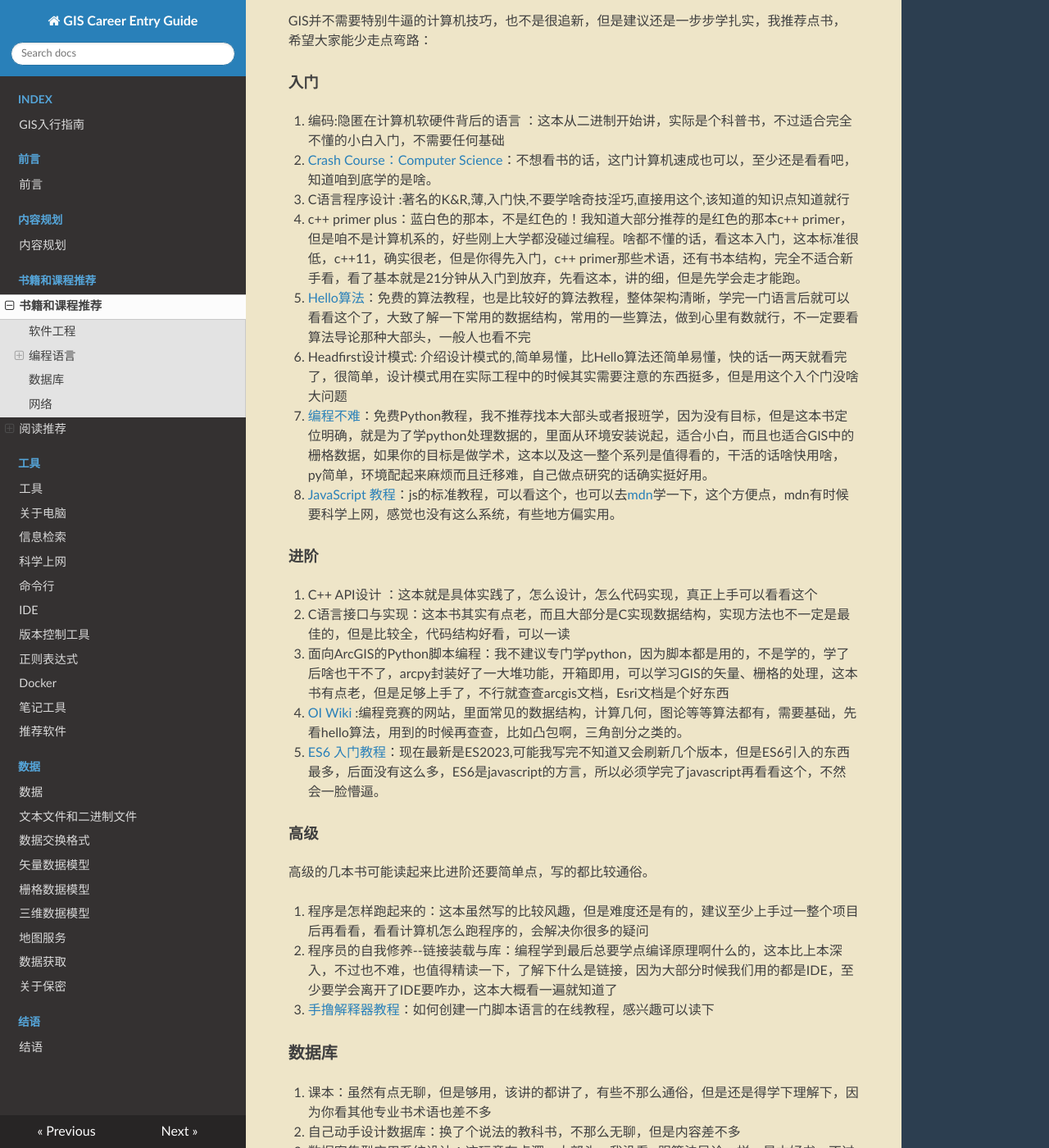
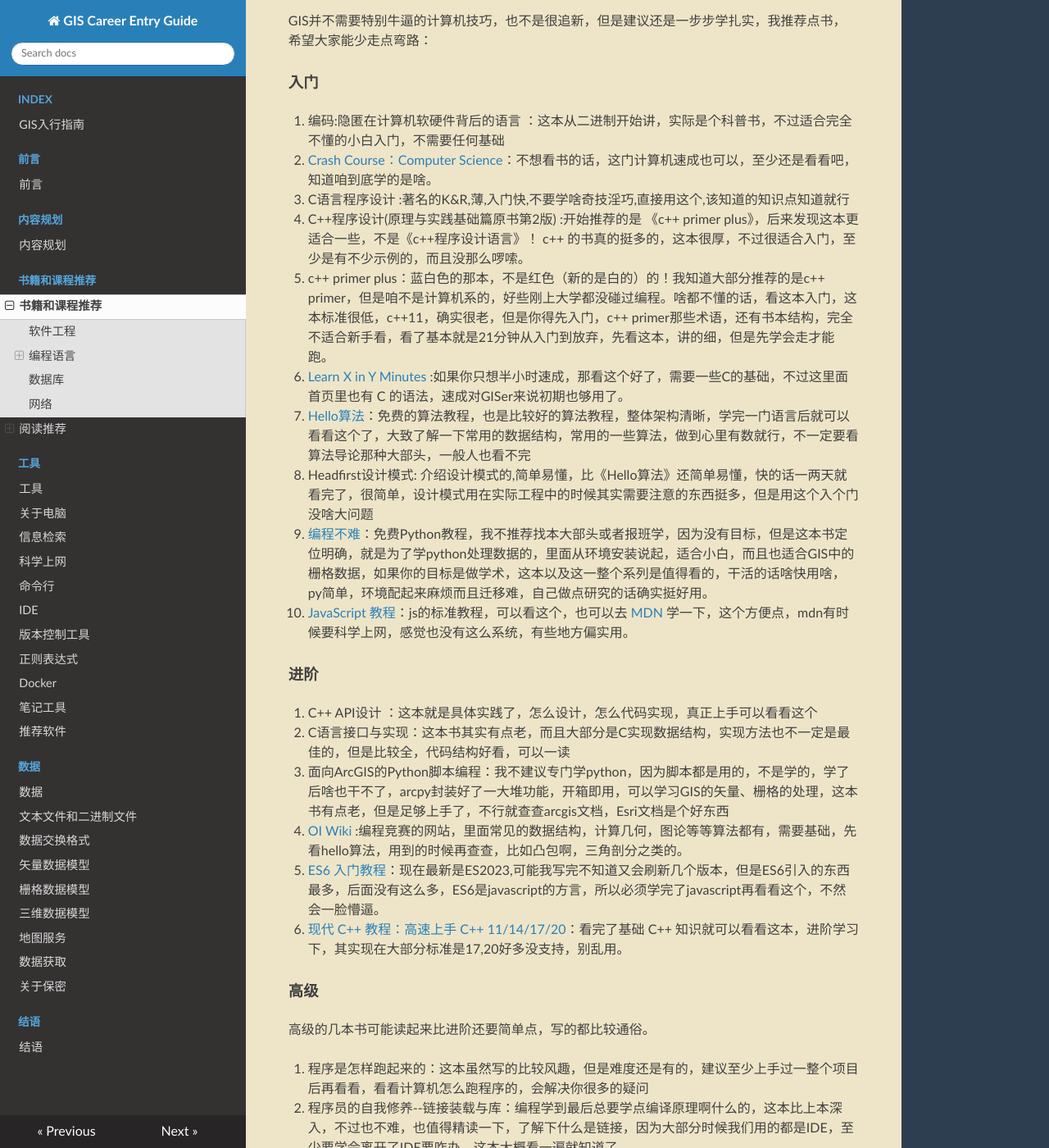
Before and after one commit to wuqi/GIS-Career-Entry-Guide, an MkDocs documentation site: the page built from docs/GIS入行指南/书籍和课程推荐.md, in a window 1280 px wide and 1400 px high, scrolled down 1287 px. Shown: the whole window at 82% size. Built offline with MkDocs 1.6.1, drawn with Linux system fonts in a browser that asks for light colours; nearby versions of some CDN libraries; some of the changed text lies outside the part shown.

Commit message:
修改推荐
修改推荐

```diff
--- a/docs/GIS入行指南/书籍和课程推荐.md
+++ b/docs/GIS入行指南/书籍和课程推荐.md
@@ -43,11 +43,13 @@ GIS并不需要特别牛逼的计算机技巧，也不是很追新，但是建
 1. 编码:隐匿在计算机软硬件背后的语言 ：这本从二进制开始讲，实际是个科普书，不过适合完全不懂的小白入门，不需要任何基础
 2. [Crash Course：Computer Science](https://www.bilibili.com/video/av21376839/?vd_source=d463c5c67292e2d4b85de1e3d8f8c0dc)：不想看书的话，这门计算机速成也可以，至少还是看看吧，知道咱到底学的是啥。
 3. C语言程序设计   :著名的K&R,薄,入门快,不要学啥奇技淫巧,直接用这个,该知道的知识点知道就行
-4. c++ primer plus：蓝白色的那本，不是红色的！我知道大部分推荐的是红色的那本c++ primer，但是咱不是计算机系的，好些刚上大学都没碰过编程。啥都不懂的话，看这本入门，这本标准很低，c++11，确实很老，但是你得先入门，c++ primer那些术语，还有书本结构，完全不适合新手看，看了基本就是21分钟从入门到放弃，先看这本，讲的细，但是先学会走才能跑。
-5. [Hello算法](https://www.hello-algo.com/chapter_hello_algo/)：免费的算法教程，也是比较好的算法教程，整体架构清晰，学完一门语言后就可以看看这个了，大致了解一下常用的数据结构，常用的一些算法，做到心里有数就行，不一定要看算法导论那种大部头，一般人也看不完
-6. Headfirst设计模式: 介绍设计模式的,简单易懂，比Hello算法还简单易懂，快的话一两天就看完了，很简单，设计模式用在实际工程中的时候其实需要注意的东西挺多，但是用这个入个门没啥大问题
-7. [编程不难](https://github.com/Visualize-ML/Book1_Python-For-Beginners)：免费Python教程，我不推荐找本大部头或者报班学，因为没有目标，但是这本书定位明确，就是为了学python处理数据的，里面从环境安装说起，适合小白，而且也适合GIS中的栅格数据，如果你的目标是做学术，这本以及这一整个系列是值得看的，干活的话啥快用啥，py简单，环境配起来麻烦而且迁移难，自己做点研究的话确实挺好用。
-8. [JavaScript 教程](https://wangdoc.com/javascript/)：js的标准教程，可以看这个，也可以去[mdn](https://developer.mozilla.org/zh-CN/docs/Learn/JavaScript)学一下，这个方便点，mdn有时候要科学上网，感觉也没有这么系统，有些地方偏实用。
+4. C++程序设计(原理与实践基础篇原书第2版) :开始推荐的是 《c++ primer plus》，后来发现这本更适合一些，不是《c++程序设计语言》！ c++ 的书真的挺多的，这本很厚，不过很适合入门，至少是有不少示例的，而且没那么啰嗦。
+5. c++ primer plus：蓝白色的那本，不是红色（新的是白的）的！我知道大部分推荐的是c++ primer，但是咱不是计算机系的，好些刚上大学都没碰过编程。啥都不懂的话，看这本入门，这本标准很低，c++11，确实很老，但是你得先入门，c++ primer那些术语，还有书本结构，完全不适合新手看，看了基本就是21分钟从入门到放弃，先看这本，讲的细，但是先学会走才能跑。
+6. [Learn X in Y Minutes](https://learnxinyminutes.com/docs/zh-cn/c++-cn/) :如果你只想半小时速成，那看这个好了，需要一些C的基础，不过这里面首页里也有 C 的语法，速成对GISer来说初期也够用了。
+7. [Hello算法](https://www.hello-algo.com/chapter_hello_algo/)：免费的算法教程，也是比较好的算法教程，整体架构清晰，学完一门语言后就可以看看这个了，大致了解一下常用的数据结构，常用的一些算法，做到心里有数就行，不一定要看算法导论那种大部头，一般人也看不完
+8. Headfirst设计模式: 介绍设计模式的,简单易懂，比《Hello算法》还简单易懂，快的话一两天就看完了，很简单，设计模式用在实际工程中的时候其实需要注意的东西挺多，但是用这个入个门没啥大问题
+9. [编程不难](https://github.com/Visualize-ML/Book1_Python-For-Beginners)：免费Python教程，我不推荐找本大部头或者报班学，因为没有目标，但是这本书定位明确，就是为了学python处理数据的，里面从环境安装说起，适合小白，而且也适合GIS中的栅格数据，如果你的目标是做学术，这本以及这一整个系列是值得看的，干活的话啥快用啥，py简单，环境配起来麻烦而且迁移难，自己做点研究的话确实挺好用。
+10. [JavaScript 教程](https://wangdoc.com/javascript/)：js的标准教程，可以看这个，也可以去 [MDN](https://developer.mozilla.org/zh-CN/docs/Learn/JavaScript) 学一下，这个方便点，mdn有时候要科学上网，感觉也没有这么系统，有些地方偏实用。
 
 #### 进阶
 
@@ -56,6 +58,7 @@ GIS并不需要特别牛逼的计算机技巧，也不是很追新，但是建
 3. 面向ArcGIS的Python脚本编程：我不建议专门学python，因为脚本都是用的，不是学的，学了后啥也干不了，arcpy封装好了一大堆功能，开箱即用，可以学习GIS的矢量、栅格的处理，这本书有点老，但是足够上手了，不行就查查arcgis文档，Esri文档是个好东西
 4. [OI Wiki](https://oi-wiki.org) :编程竞赛的网站，里面常见的数据结构，计算几何，图论等等算法都有，需要基础，先看hello算法，用到的时候再查查，比如凸包啊，三角剖分之类的。
 5. [ES6 入门教程](https://es6.ruanyifeng.com)：现在最新是ES2023,可能我写完不知道又会刷新几个版本，但是ES6引入的东西最多，后面没有这么多，ES6是javascript的方言，所以必须学完了javascript再看看这个，不然会一脸懵逼。
+6. [现代 C++ 教程：高速上手 C++ 11/14/17/20](https://changkun.de/modern-cpp/)：看完了基础 C++ 知识就可以看看这本，进阶学习下，其实现在大部分标准是17,20好多没支持，别乱用。
 
 #### 高级
 
@@ -77,7 +80,7 @@ GIS并不需要特别牛逼的计算机技巧，也不是很追新，但是建
 
 1. 网络是怎样连接的：这本书名其实挺有欺骗性的，内容很专业，讲的也很深入，如果有时间的话，可以认真看看。咱们不是专业的，专业的啃那本《计算机网络》，背下来当SA也不是不行...
 2. 图解Http：如果不想看上面那本的话，至少要把这本稍微翻一下，因为不管是要做什么类型的开发，哪怕是产品，Http都得懂一些，Http权威指南那本大部分人啃不动，看看这本，然后才能更好的理解OGC的各种地图服务
-3. [互联网是如何工作的](https://developer.mozilla.org/zh-CN/docs/Learn/Common_questions/Web_mechanics/How_does_the_Internet_work)：MDN的专业文章，讲的比较细，图也比较多，更专业一些，如果完全不懂的话，看着会有些懵。
+3. [互联网是如何工作的](https://developer.mozilla.org/zh-CN/docs/Learn/Common_questions/Web_mechanics/How_does_the_Internet_work)：MDN的专业文章，讲的比较细，图也比较多，更专业一些，如果完全不懂的话，看着会有些懵。有人会推荐《计算机网络：自顶向下方法》，那本其实对我们用处不大，可以当参考书，那本书物理层等东西没啥介绍，应用层咱们打交道最多的还是 HTTP ，所以我觉得，要么就老老实实去啃《计算机网络》，要么就直接了解下这本就行了。
 4. ["浏览器工作原理"](./书籍和课程推荐/浏览器工作原理.md)：浏览器的工作原理，从联网到渲染的基础流程，这个就是网络是怎样连接的速通版本，当然，遗漏的知识点有点多，毕竟咱们是GIS，可以不计较。
 
 ## GIS专业书籍
```
Also changed, not shown: docs/GIS入行指南/推荐软件.md (+1 -1 lines).
